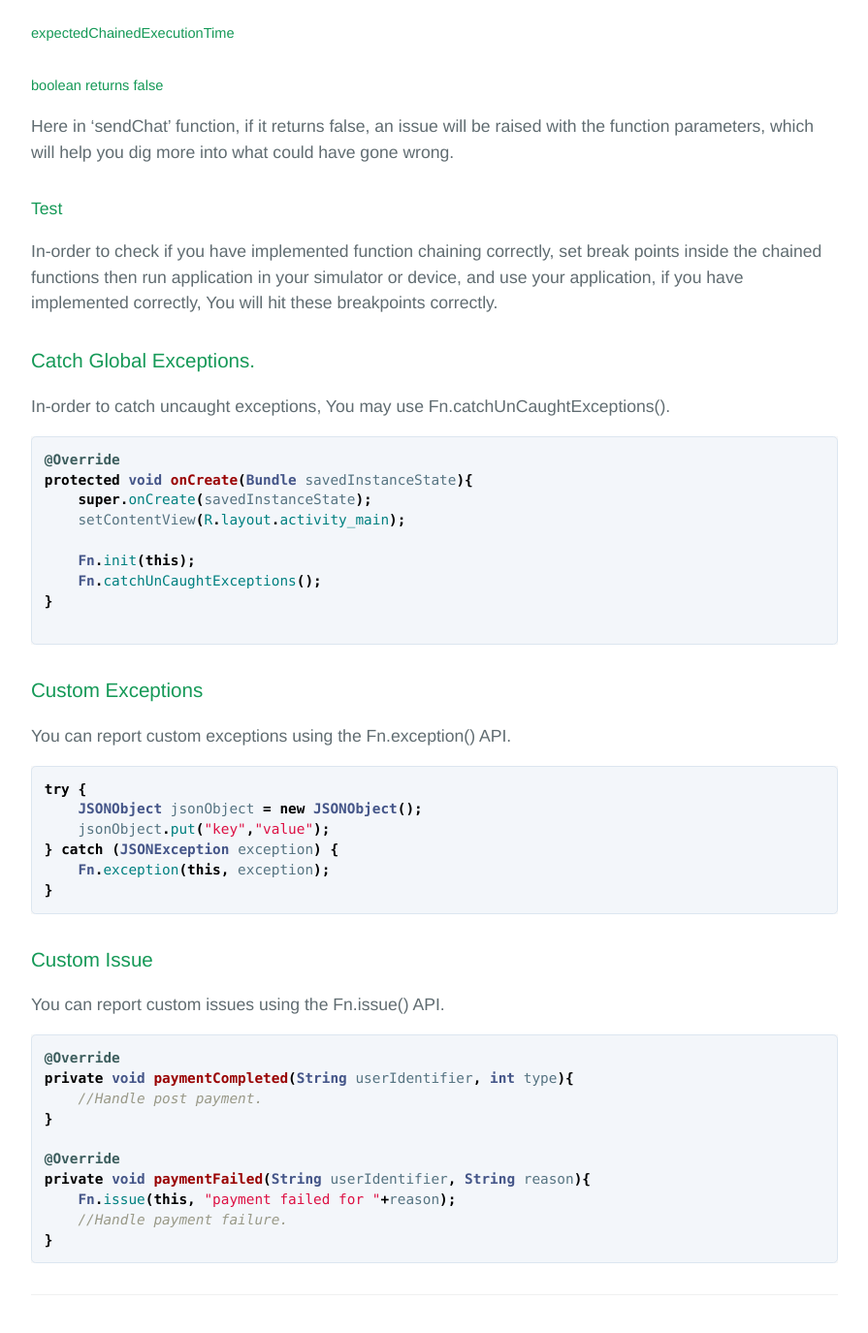
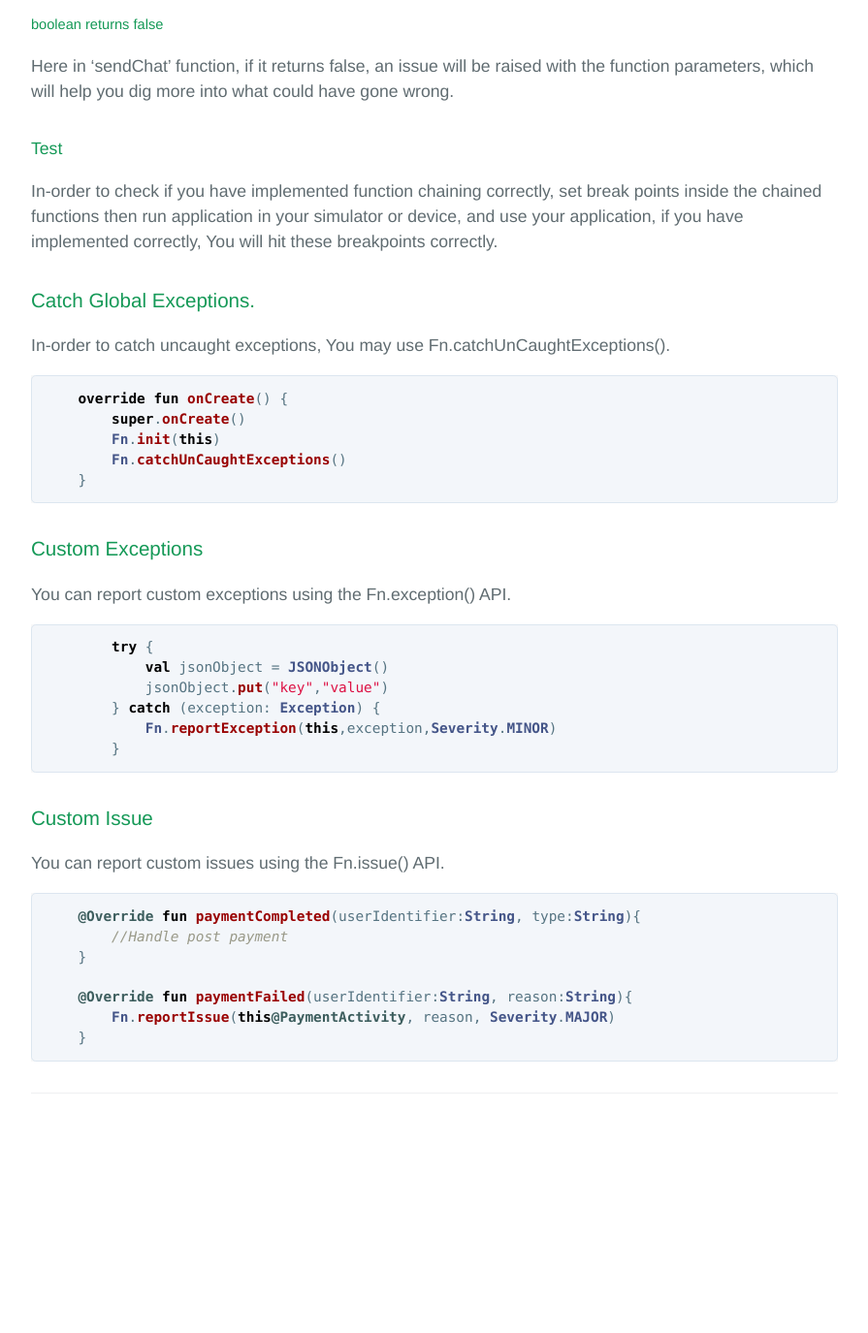
Before and after one commit to finotes/finotes.github.io, a Jekyll site: the page built from _posts/2018-02-09-kotlin-docs.md, in a window 1280 px wide and 1400 px high, scrolled down 12602 px. Shown: the top 1375 px of the window at 97% size, without its empty margins (192-1087 px from the left). Built offline with Jekyll 4.4.1, drawn with Linux system fonts in a browser that asks for light colours; some web fonts are replaced; after the commit the page ends 13794 px from its top, so only the background shows below that; some of the changed text lies outside the part shown.

Commit message:
Update 2018-02-09-kotlin-docs.md

````diff
--- a/_posts/2018-02-09-kotlin-docs.md
+++ b/_posts/2018-02-09-kotlin-docs.md
@@ -418,23 +418,20 @@ If no custom id is specified in @Observe annoatation, then you can pass the func
 #### Function in Separate Class file
 
 If the function is defined in a separate class file and needs to be invoked, then instead of passing "this" you can pass the corresponding object in Fn.call()
-```java
-@Override
-protected void onCreate(Bundle savedInstanceState) {
-    super.onCreate(savedInstanceState);
-    setContentView(R.layout.activity_main);
+```kotlin
+override fun onCreate(savedInstanceState: Bundle?) {
+    super.onCreate(savedInstanceState)
+    setContentView(R.layout.activity_user)
 
-    DBUtils dbUtils = new DbUtils();
-    String userName = (String) Fn.call("getUserNameFromDb", dbUtils, "123-sd-12");
+    val dbUtils = DbUtils();
+    val userName = Fn.call("getUserNameFromDb", dbUtils, "123-sd-12") as String?
 
 }
 
-public class DBUtils {
-
-    @Observe(expectedExecutionTime = 1400)
-    public String getUserNameFromDb(String userId){
-        String userName = User.findById(userId).getName();
-        return userName;
+class DbUtils {
+    @Observe
+    fun getUserNameFromDb(userId: String): String?{
+        return User.findById(userId).getName()
     }
 }
 ```
@@ -519,40 +516,33 @@ In-order to check if you have implemented function chaining correctly, set break
 
 ### Catch Global Exceptions.
 In-order to catch uncaught exceptions, You may use Fn.catchUnCaughtExceptions().
-```java
-@Override
-protected void onCreate(Bundle savedInstanceState){
-    super.onCreate(savedInstanceState);
-    setContentView(R.layout.activity_main);
-
-    Fn.init(this);
-    Fn.catchUnCaughtExceptions();
-}
-
+```kotlin
+    override fun onCreate() {
+        super.onCreate()
+        Fn.init(this)
+        Fn.catchUnCaughtExceptions()
+    }
 ```
 
 ### Custom Exceptions
 You can report custom exceptions using the Fn.exception() API.
-```java
-try {
-    JSONObject jsonObject = new JSONObject();
-    jsonObject.put("key","value");
-} catch (JSONException exception) {
-    Fn.exception(this, exception);
-}
+```kotlin
+        try {
+            val jsonObject = JSONObject()
+            jsonObject.put("key","value")
+        } catch (exception: Exception) {
+            Fn.reportException(this,exception,Severity.MINOR)
+        }
 ```
 
 ### Custom Issue
 You can report custom issues using the Fn.issue() API.
-```java
-@Override
-private void paymentCompleted(String userIdentifier, int type){
-    //Handle post payment.
-}
+```kotlin
+    @Override fun paymentCompleted(userIdentifier:String, type:String){
+        //Handle post payment
+    }
 
-@Override
-private void paymentFailed(String userIdentifier, String reason){
-    Fn.issue(this, "payment failed for "+reason);
-    //Handle payment failure.
-}
+    @Override fun paymentFailed(userIdentifier:String, reason:String){
+        Fn.reportIssue(this@PaymentActivity, reason, Severity.MAJOR)
+    }
 ```
````
